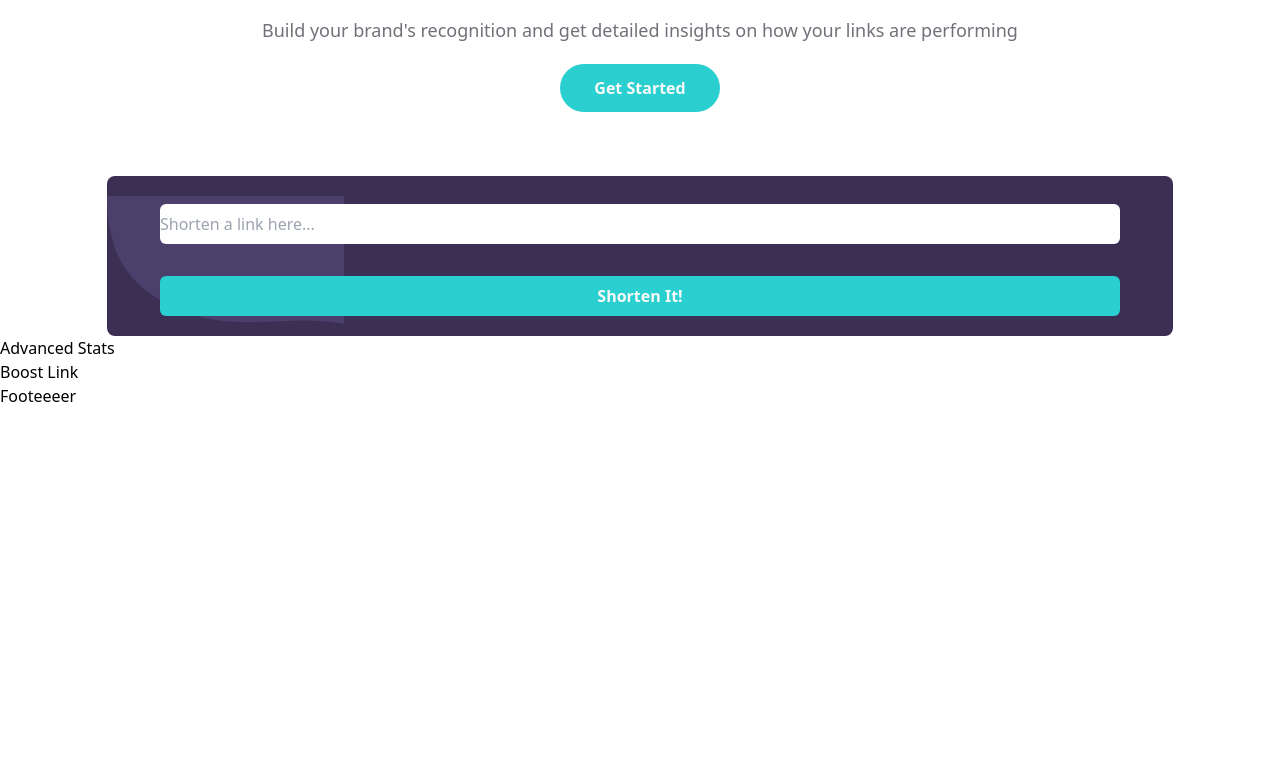
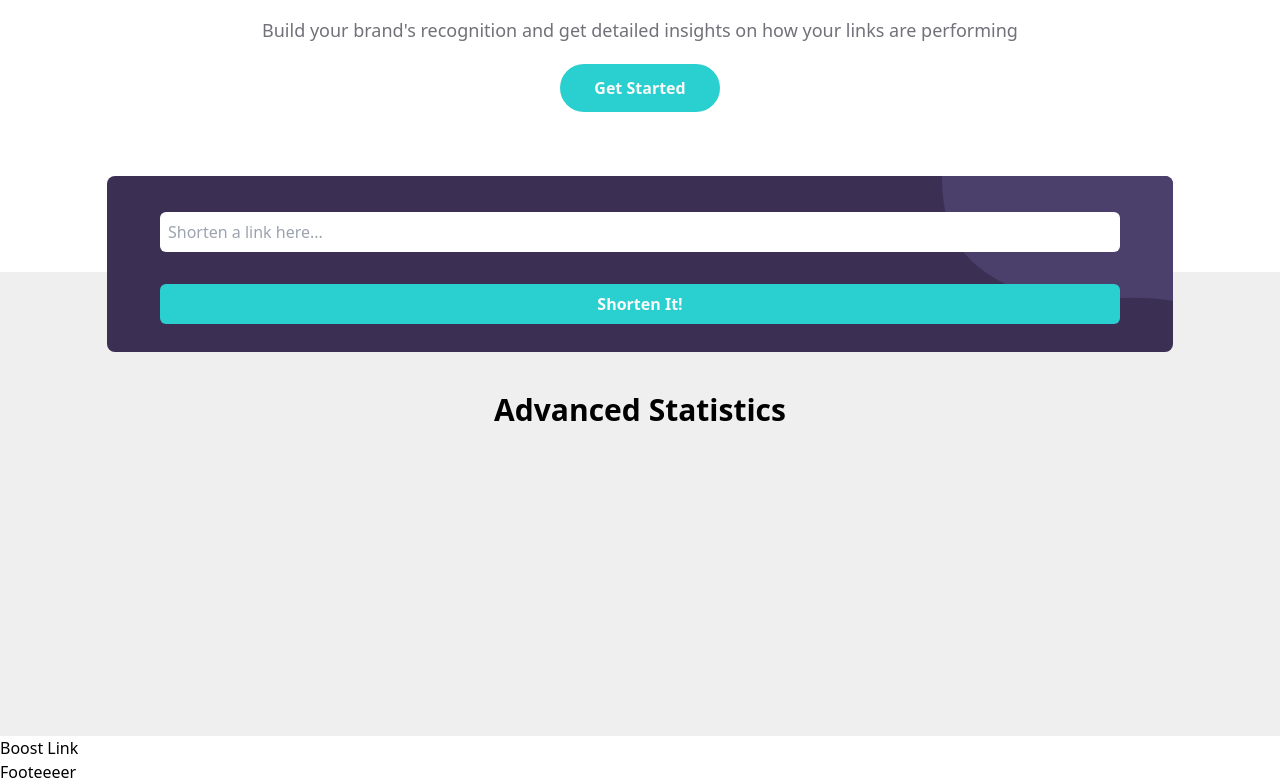
Before and after one commit to fauxir/landing-short-URL, a React (Vite) app: page / in a window 1280 px wide. Shown: the part 630-1414 px from the top of the page. Before the commit the page ends 1038 px from the top, so only its background shows below. Built offline with nearby package versions, Linux system fonts and the light colour scheme.

Commit message:
various changes to UI URL shortner

```diff
--- a/src/components/AdvancedStats.tsx
+++ b/src/components/AdvancedStats.tsx
@@ -1,7 +1,7 @@
 function AdvancedStats() {
     return (
-        <div>
-            Advanced Stats
+        <div className="h-96 w-screen bg-silver-200 pt-10">
+            <h1 className="text-center font-bold text-3xl">Advanced Statistics</h1>
         </div>
      );
 }
--- a/src/components/ShortUrl.tsx
+++ b/src/components/ShortUrl.tsx
@@ -1,20 +1,27 @@
 function ShortUrl() {
   return (
-    <div className="w-screen h-fit flex items-center justify-center">
-      <div className="h-40 w-10/12 rounded-lg bg-martinique-500 mt-16">
+    <div className="h-60">
+      <div className="w-screen h-fit flex items-center justify-center bg-silver-200 -z-10">
+        <div className="h-44 w-10/12 pl-14 pb-5 rounded-lg bg-martinique-500 mt-16 overflow-hidden flex justify-end z-20">
           <img
-          className="w-26 h-auto mt-5"
+            className="w-auto h-4/5"
             src="/images/bg-shorten-mobile.svg"
             alt=""
           />
         </div>
-      <input className="absolute rounded-md w-9/12 h-10" type="text" placeholder="Shorten a link here..."/>
-      <div className="h-10 absolute bg-robins-egg-blue-500 hover:bg-robins-egg-blue-400 flex justify-center items-center w-9/12 rounded-md cursor-pointer mt-36">
+        <input
+          className="absolute rounded-md w-9/12 h-10 z-20 pl-2"
+          type="text"
+          placeholder="Shorten a link here..."
+        />
+        <div className="h-10 absolute z-20 bg-robins-egg-blue-500 hover:bg-robins-egg-blue-400 flex justify-center items-center w-9/12 rounded-md cursor-pointer mt-36">
           <span className="w-full h-fit text-center font-bold text-2x text-silver-100 mb-3 mt-3">
             Shorten It!
           </span>
         </div>
       </div>
+      <div className="bg-white-50 w-screen h-40 relative bottom-60 z-10"></div>
+    </div>
   );
 }
 
--- a/tailwind.config.cjs
+++ b/tailwind.config.cjs
@@ -76,7 +76,18 @@ module.exports = {
       '700': '#2c243f',
       '800': '#231d32',
       '900': '#1d1829'
-  },'robins-egg-blue': {
+  },'white': {
+    '50': '#ffffff',
+    '100': '#ffffff',
+    '200': '#ffffff',
+    '300': '#ffffff',
+    '400': '#ffffff',
+    '500': '#ffffff',
+    '600': '#e6e6e6',
+    '700': '#bfbfbf',
+    '800': '#999999',
+    '900': '#7d7d7d'
+},'robins-egg-blue': {
       '50': '#f4fdfd',
       '100': '#eafafa',
       '200': '#caf3f3',
```
Lines whose indentation alone changed are shown as unchanged.
